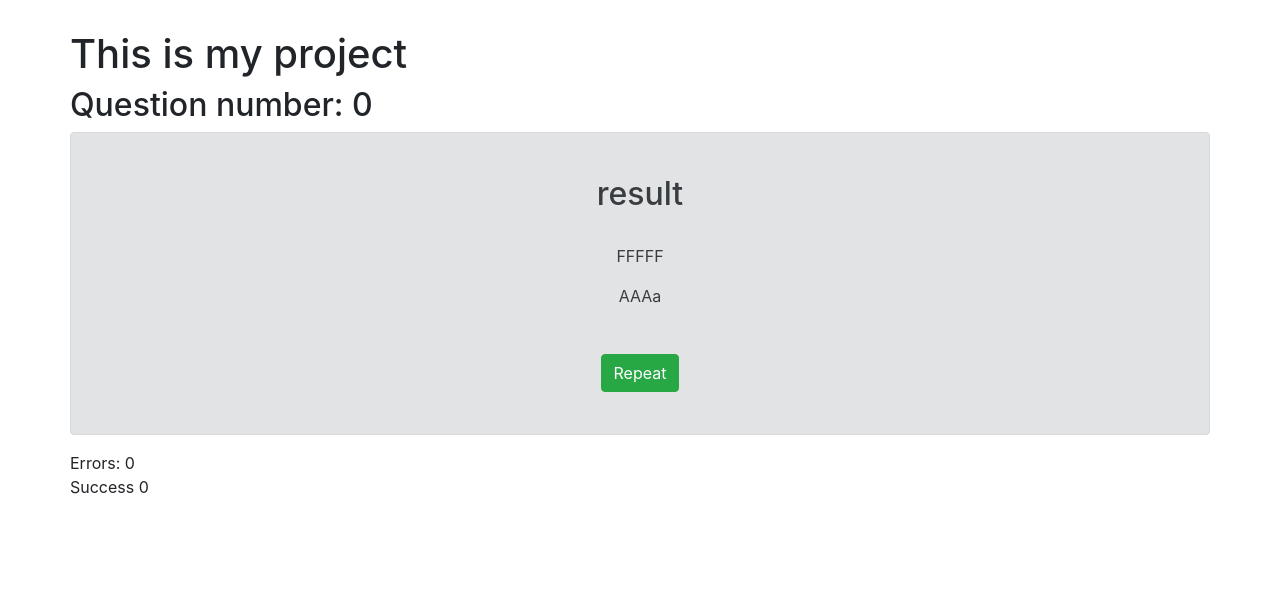
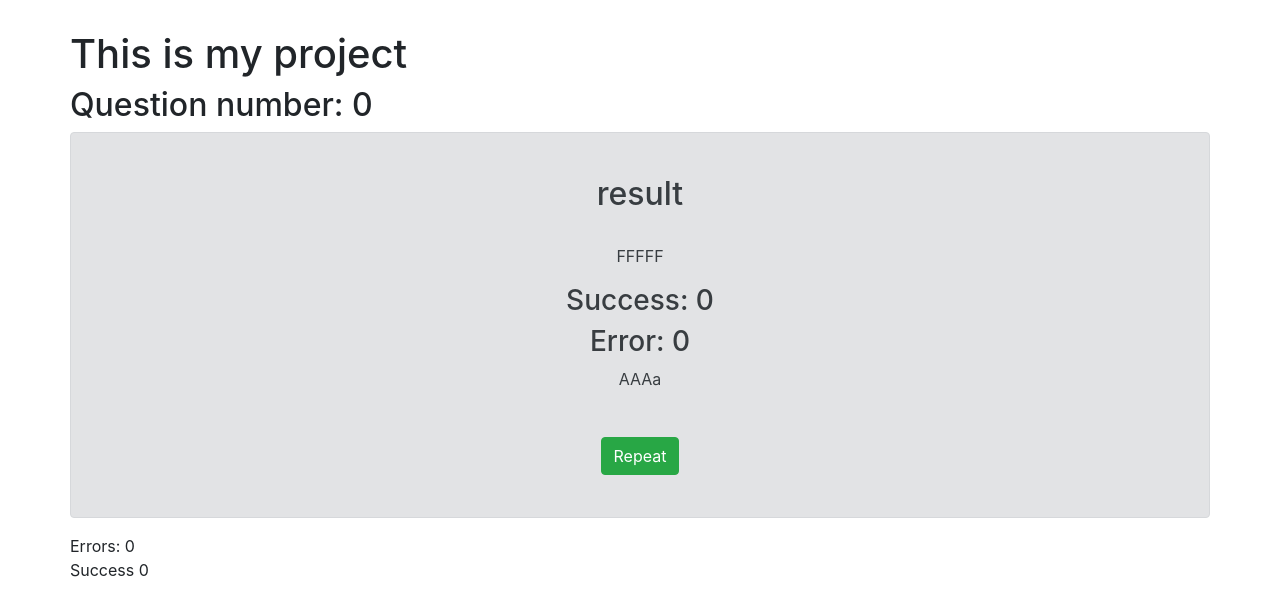
Before and after one commit to krab777/project, a Vue app: page /result in a window 1280 px wide. Shown: the top 616 px of the page. Built offline with nearby package versions, Linux system fonts and the light colour scheme.

Commit message:
7 commit

```diff
--- a/src/App.vue
+++ b/src/App.vue
@@ -4,6 +4,7 @@
             <h1>This is my project</h1>
             <h2>Question number: {{ question }}</h2>
             <router-view
+                :stats="stats"
                 @success="onQuestionSuccess"
                 @error="onQuestionError"
                 :settings="questions[question]"
@@ -15,8 +16,8 @@
                 @nextQuestion="onNextQuestion"
             ></router-view>
 
-            <div>Errors: {{ stats.error }}</div>
-            <div>Success {{ stats.success }}</div>
+                <div>Errors: {{ stats.error }}</div>
+                <div>Success {{ stats.success }}</div>
         </div>
     </div>
 </template>
@@ -103,7 +104,7 @@
 
             },
             questMax() {
-                return this.questions.length()
+                return this.questions.length
             }
         },
         methods: {
@@ -138,7 +139,7 @@
             },
             onNextQuestion() {
                 this.question++
-                this.$router.push('/question')
+                this.onNext()
             }
         }
     }
--- a/src/components/Project/ResultScreen.vue
+++ b/src/components/Project/ResultScreen.vue
@@ -3,8 +3,8 @@
         <h2>result</h2>
         <p>FFFFF</p>
         <div>
-            <!-- <h3>Success: {{ stats.success }}</h3> -->
-            <!-- <h3>Error: {{ stats.error }}</h3> -->
+            <h3>Success: {{ stats.success }}</h3>
+            <h3>Error: {{ stats.error }}</h3>
             <p>AAAa</p>
         </div>
 
```
